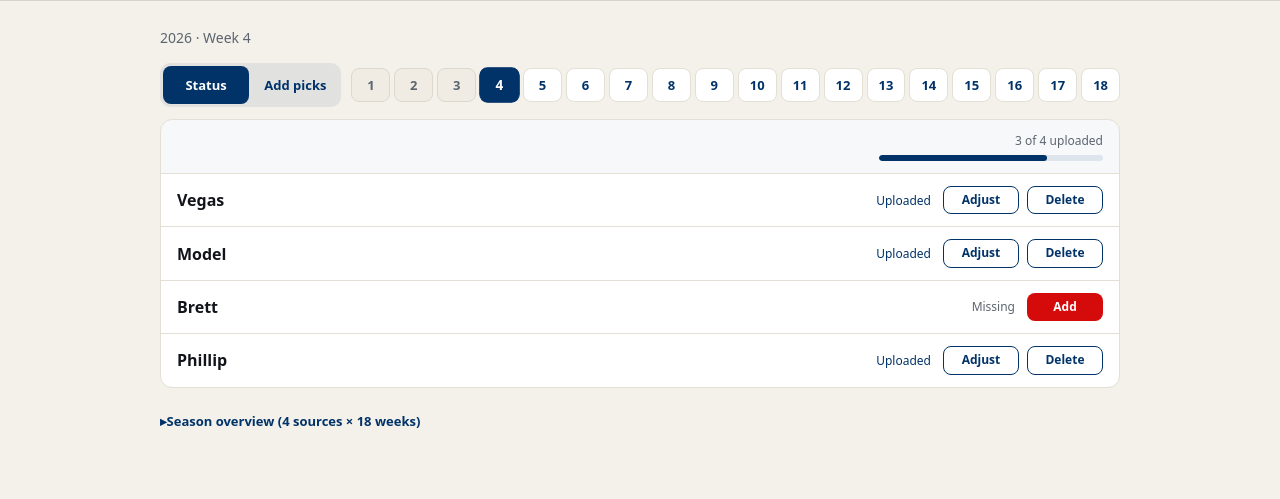
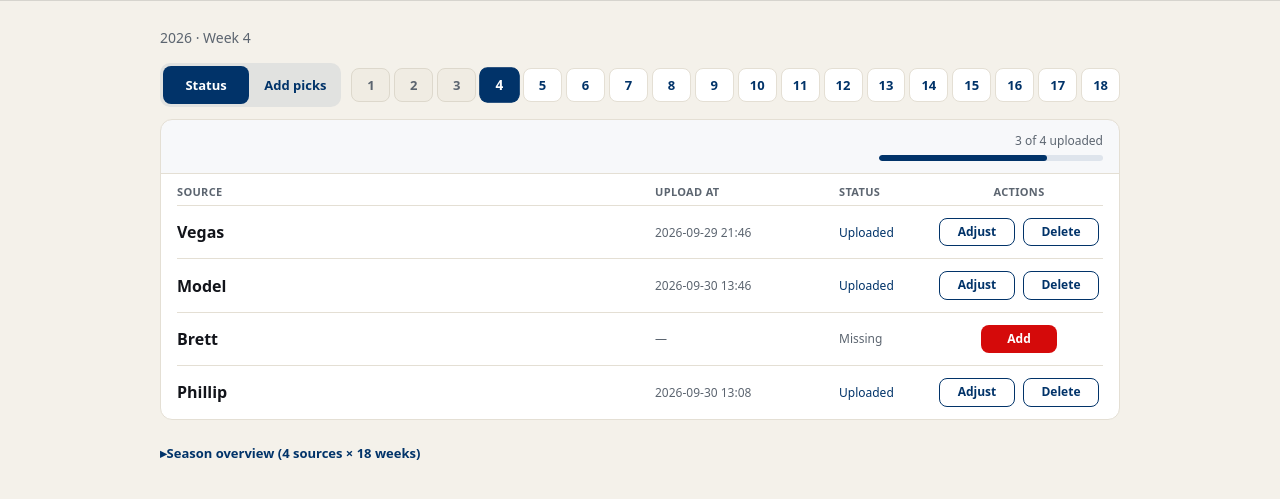
Before and after one commit to phaberman/the-sunday-report, a FastAPI app: page /upload in a window 1280 px wide. Shown: the part 64-563 px from the top of the page. Run offline with FastAPI, Linux system fonts and the light colour scheme; data comes from the database, SQL or seed files in the repository; both versions use the stored data as it was after the commit.

Commit message:
improve ui

```diff
--- a/app/db.py
+++ b/app/db.py
@@ -2,6 +2,7 @@
 
 from __future__ import annotations
 
+from datetime import datetime
 from pathlib import Path
 
 from sqlalchemy import and_, create_engine, delete, func, select, text
@@ -216,6 +217,25 @@ def week_slots_uploaded(session: Session, *, season: int, week: int) -> dict[str
         key: slot_uploaded(session, season=season, week=week, slot_key=key)
         for key, _ in UPLOAD_SUMMARY_ROWS
     }
+
+
+def week_slots_uploaded_at(
+    session: Session, *, season: int, week: int
+) -> dict[str, datetime | None]:
+    """Latest pick timestamp per upload slot for a week (adjust/replace updates this)."""
+    times: dict[str, datetime | None] = {key: None for key, _ in UPLOAD_SUMMARY_ROWS}
+    for slot_key, _ in UPLOAD_SUMMARY_ROWS:
+        source, username = _slot_meta(slot_key)
+        times[slot_key] = session.scalar(
+            select(func.max(Pick.created_at))
+            .join(Matchup, Matchup.id == Pick.matchup_id)
+            .where(
+                Matchup.season_year == season,
+                Matchup.season_week == week,
+                *_slot_pick_filters(source, username),
+            )
+        )
+    return times
 
 
 def week_upload_complete(session: Session, *, season: int, week: int) -> bool:
--- a/app/routers/upload.py
+++ b/app/routers/upload.py
@@ -16,6 +16,7 @@ from app.db import (
     delete_slot,
     upload_summary,
     week_slots_uploaded,
+    week_slots_uploaded_at,
     week_upload_complete,
 )
 from app.deps import DbConn, SEASON, is_htmx, templates
@@ -53,11 +54,17 @@ def _upload_ctx(
 ) -> dict:
     season = season or date.today().year
     slots = week_slots_uploaded(conn, season=season, week=week)
+    slot_times = week_slots_uploaded_at(conn, season=season, week=week)
     complete = week_upload_complete(conn, season=season, week=week)
     form_source, slot_username, _ = _source_for_slot(pick_slot)
     slot_blocked = slots.get(pick_slot, False) and not adjust
     slot_rows = [
-        {"key": key, "label": label, "uploaded": slots.get(key, False)}
+        {
+            "key": key,
+            "label": label,
+            "uploaded": slots.get(key, False),
+            "uploaded_at": odds.format_display_datetime(slot_times.get(key)),
+        }
         for key, label in UPLOAD_SUMMARY_ROWS
     ]
     return {
--- a/app/static/style.css
+++ b/app/static/style.css
@@ -619,33 +619,62 @@ button.btn-primary:hover, .btn-primary:hover { background: var(--red-2); }
   border-radius: 999px;
   background: var(--navy);
 }
+.slot-checklist-table {
+  display: grid;
+  grid-template-columns: minmax(4.5rem, 1fr) 10.75rem 5.25rem 10.5rem;
+  column-gap: 12px;
+  padding: 0 16px;
+}
 .slot-checklist {
   list-style: none;
   margin: 0;
   padding: 0;
+  display: contents;
+}
+.slot-checklist-head,
+.slot-checklist-row {
+  display: grid;
+  grid-column: 1 / -1;
+  grid-template-columns: subgrid;
+  align-items: center;
+}
+.slot-checklist-head {
+  padding: 10px 0 6px;
+  font-size: 11px;
+  font-weight: 650;
+  text-transform: uppercase;
+  letter-spacing: 0.03em;
+  color: var(--muted, #666);
+  border-bottom: 1px solid var(--line);
 }
 .slot-checklist-row {
-  display: grid;
-  grid-template-columns: 1fr auto auto;
-  gap: 8px 12px;
-  align-items: center;
-  padding: 12px 16px;
+  padding: 12px 0;
   border-bottom: 1px solid var(--line);
 }
 .slot-checklist-row:last-child { border-bottom: none; }
 .slot-checklist-name { font-weight: 600; }
+.slot-checklist-at {
+  font-size: 12px;
+  color: var(--muted, #666);
+  white-space: nowrap;
+}
 .slot-checklist-state {
   font-size: 12px;
   color: var(--muted, #666);
-  text-align: right;
 }
 .slot-checklist-done .slot-checklist-state { color: var(--navy); }
+.slot-col-actions {
+  justify-self: center;
+  text-align: center;
+}
 .slot-checklist-actions {
   display: flex;
   align-items: center;
-  justify-content: flex-end;
+  justify-content: center;
   gap: 8px;
-  flex-wrap: wrap;
+  flex-wrap: nowrap;
+  width: max-content;
+  justify-self: center;
 }
 .slot-checklist-actions .slot-delete {
   display: inline-flex;
@@ -674,15 +703,32 @@ button.btn-primary:hover, .btn-primary:hover { background: var(--red-2); }
   color: #fff;
 }
 @media (max-width: 480px) {
+  .slot-checklist-table {
+    display: block;
+    padding: 0;
+  }
+  .slot-checklist {
+    display: block;
+  }
+  .slot-checklist-head { display: none; }
   .slot-checklist-row {
+    display: grid;
     grid-template-columns: 1fr 1fr;
-    grid-template-rows: auto auto;
+    grid-template-rows: auto auto auto;
+    padding: 12px 16px;
+    column-gap: 12px;
   }
   .slot-checklist-name { grid-column: 1; }
-  .slot-checklist-state { grid-column: 2; }
+  .slot-checklist-at {
+    grid-column: 1 / -1;
+    font-size: 11px;
+    justify-self: start;
+  }
+  .slot-checklist-state { grid-column: 2; justify-self: end; }
   .slot-checklist-actions {
     grid-column: 1 / -1;
     justify-content: flex-start;
+    justify-self: start;
   }
   .status-week-count { text-align: left; }
 }
--- a/app/templates/partials/upload_status.html
+++ b/app/templates/partials/upload_status.html
@@ -10,12 +10,20 @@
     </div>
   </div>
 
+  <div class="slot-checklist-table">
+  <div class="slot-checklist-head" aria-hidden="true">
+    <span class="slot-col-source">Source</span>
+    <span class="slot-col-at">Upload at</span>
+    <span class="slot-col-status">Status</span>
+    <span class="slot-col-actions">Actions</span>
+  </div>
   <ul class="slot-checklist">
     {% for s in slot_rows %}
     <li class="slot-checklist-row{% if s.uploaded %} slot-checklist-done{% endif %}">
-      <span class="slot-checklist-name">{{ s.label }}</span>
-      <span class="slot-checklist-state">{% if s.uploaded %}Uploaded{% else %}Missing{% endif %}</span>
-      <div class="slot-checklist-actions">
+      <span class="slot-checklist-name slot-col-source">{{ s.label }}</span>
+      <span class="slot-checklist-at slot-col-at mono">{% if s.uploaded_at %}{{ s.uploaded_at }}{% else %}—{% endif %}</span>
+      <span class="slot-checklist-state slot-col-status">{% if s.uploaded %}Uploaded{% else %}Missing{% endif %}</span>
+      <div class="slot-checklist-actions slot-col-actions">
         {% if s.uploaded %}
         <a class="btn btn-ghost btn-sm slot-action-btn"
           href="/upload?view=add&amp;week={{ week }}&amp;slot={{ s.key }}&amp;adjust=1"
@@ -41,6 +49,7 @@
     </li>
     {% endfor %}
   </ul>
+  </div>
 </div>
 
 <details class="status-season-details">
```
Also changed, not shown: app/odds.py (+8 -0 lines), data/picks/202604_vegas.csv (added, +17 -0 lines), tests/test_app.py (+5 -0 lines), data/sunday.db.
